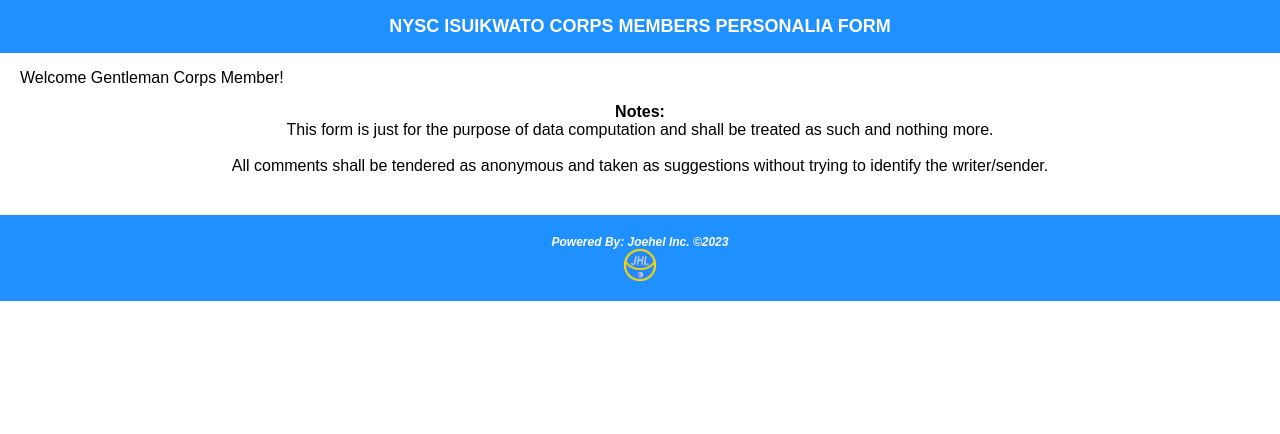
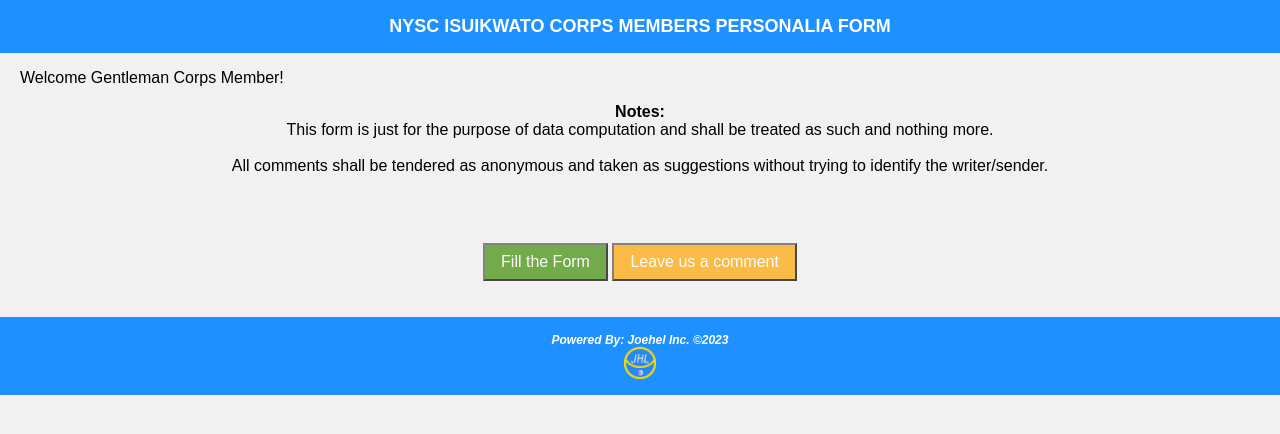
Before and after one commit to joemike0996/IsuCorpersForm, a plain HTML site: page index.html in a window 1280 px wide. Drawn offline with Linux system fonts and the light colour scheme.

Commit message:
Add files via upload

```diff
--- a/index.html
+++ b/index.html
@@ -33,13 +33,13 @@ All comments shall be tendered as anonymous and taken as suggestions without try
 <button type="button" id="btn-goToComment" onclick="goToComment()">Leave us a comment</button>
 </div>
 </main>
-<div class="footer">
+<footer class="footer">
 <h1 class="companyName" id='companyNameHome'>Powered By: Joehel Inc.  &copy;2023
   <div class="jhlLogoContainer">
 <img src="jhl.png" alt="" class="jhlLogo">
 </div>
 </h1>
-</div>
+</footer>
 
 
 
--- a/styles.css
+++ b/styles.css
@@ -2,10 +2,15 @@
 *{box-sizing: border-box;}
 
 body{
+background-color: #f1f1f1;
 position: relative;
+height: 100%;
+display: flex;
+flex-flow: column nowrap;
+justify-content: space-between;
 padding: 0;
 margin: 0;
-overflow: hidden;
+overflow: auto;
 font-family: Arial, Helvetica, sans-serif;
 }
 main{
@@ -174,16 +179,8 @@ text-align: center;
 padding: 10px;
 margin: 16px -8px 0px;
 }
-footer{
-position: relative;
-}
 #companyNameHome{
-margin: 0;
-padding: 20px;
-position: absolute;
-bottom: 0;
-left: 0;
-right: 0;
+padding: 16px;
 }
 .suggestionBoxContainer{
 width: 96%;
```
